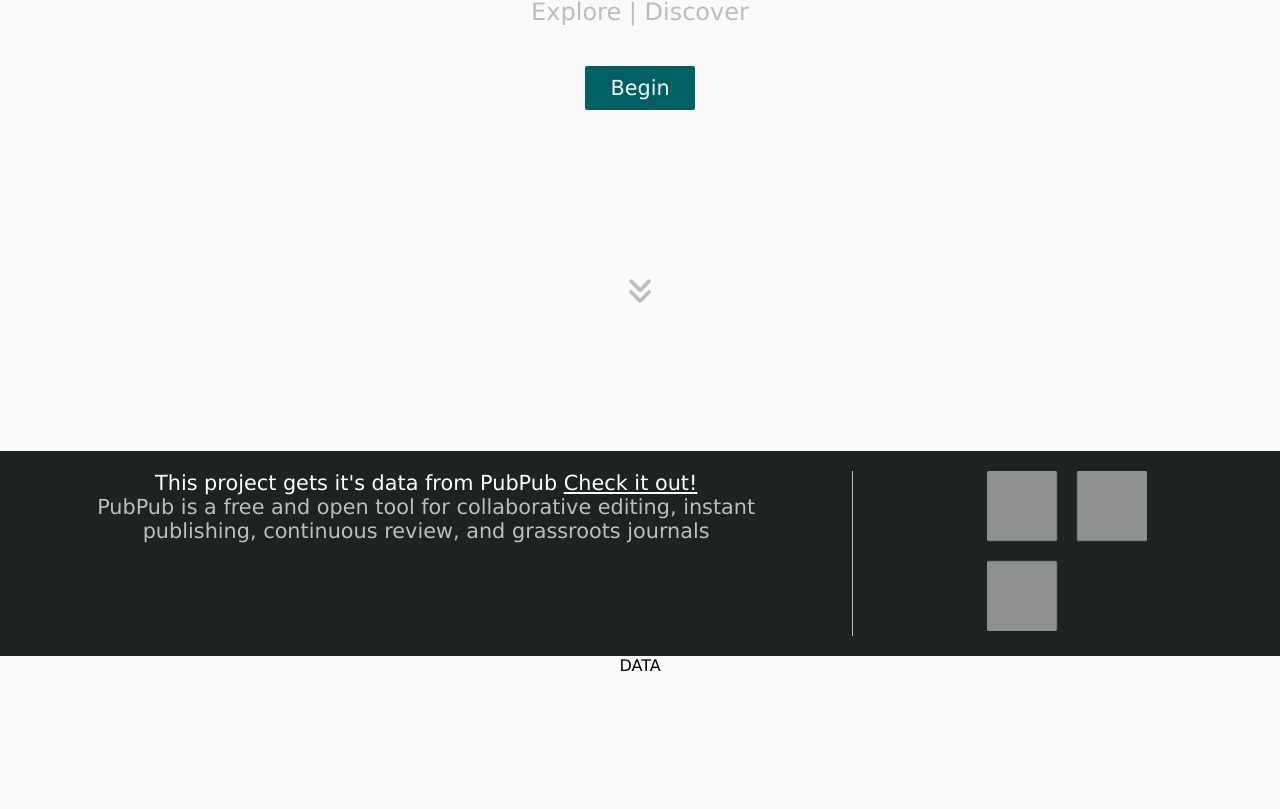
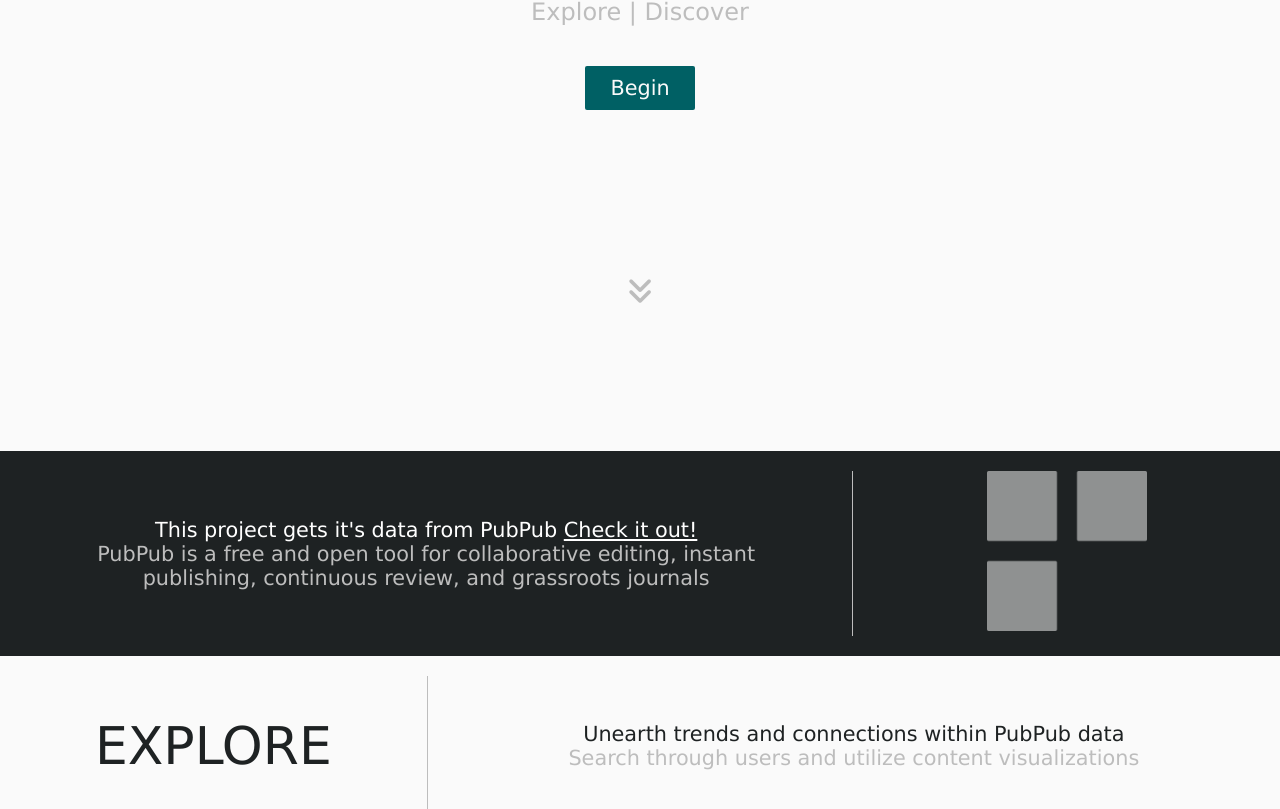
Before and after one commit to rtama/lingua, a React app: page / in a window 1280 px wide. Shown: the part 349-1158 px from the top of the page. Before the commit the page ends 1024 px from the top, so only its background shows below. Built offline with nearby package versions, Linux system fonts and the light colour scheme.

Commit message:
Added another section to home page

```diff
--- a/src/components/Home/Home.jsx
+++ b/src/components/Home/Home.jsx
@@ -43,11 +43,15 @@
           </div>
         </div>
 
-        <div className='about_data'>
-          <div className='data_left'>
-            <div>DATA</div>
+        <div className='about_explore'>
+          <div className='explore_left'>
+            <div>EXPLORE</div>
           </div>
-          <div className='data_right'>
+          <div className='explore_right'>
+            <div>
+              <div className='explore_top'>Unearth trends and connections within PubPub data</div>
+              <div className='explore_bot'>Search through users and utilize content visualizations</div>
+            </div>
           </div>
         </div>
 
--- a/src/components/WordFrequency/WordFrequency.jsx
+++ b/src/components/WordFrequency/WordFrequency.jsx
@@ -83,7 +83,7 @@
     // Data Array for pie chart
     let pieChartArray = []
     pieChartArray.push(['Breakdown','Frequency'])
-    pieChartArray.push(['Frequent Words', this.state.frequentWordCount])
+    pieChartArray.push(['Words', this.state.frequentWordCount])
     pieChartArray.push(['Other', this.state.totalWords - this.state.frequentWordCount])
     pieChartArray.push(['Stop Words', this.state.stopWordsCount])
 
--- a/static/styles.css
+++ b/static/styles.css
@@ -80,6 +80,7 @@
 
 .landing {
     height: 100vh;
+    overflow: hidden;
 }
 
 .subtitle {
@@ -180,6 +181,13 @@
     padding-left: 5%;
     height: 100%;
     border-right: solid 1px #BDBDBD;
+    display: -webkit-flex;
+    display: -moz-flex;
+    display: flex;
+    -webkit-flex-direction: column;
+       -moz-flex-direction: column;
+            flex-direction: column;
+    justify-content: center;
 }
 
 .pubpub_right {
@@ -198,10 +206,53 @@
     color: #BDBDBD;
 }
 
-.data_left div {
-    font-size: 100%;
+/* about explore */
+
+.explore_left div {
+    font-size: 2.5em;
+    padding: 60px;
 }
 
+.explore_left {
+    -webkit-flex: 1;
+       -moz-flex: 1;
+            flex: 1;
+}
+
+.explore_right {
+    padding-top: 20px;
+    padding-bottom: 20px;
+    -webkit-flex: 2;
+       -moz-flex: 2;
+            flex: 2;
+}
+
+.explore_right > div {
+    height: 100%;
+    border-left: 1px solid #BDBDBD;
+    display: -webkit-flex;
+    display: -moz-flex;
+    display: flex;
+    -webkit-flex-direction: column;
+       -moz-flex-direction: column;
+            flex-direction: column;
+    justify-content: center;
+}
+
+.about_explore {
+    font-size: 1.3em;
+    /*color: #BDBDBD;*/
+    /*background-color: #1E2223;*/
+    background-color: #FAFAFA;
+    color: #1E2223;
+    display: -webkit-flex;
+    display: -moz-flex;
+    display: flex;
+}
+
+.explore_bot {
+    color: #BDBDBD;
+}
 
 /* Search */
 .search {
```
